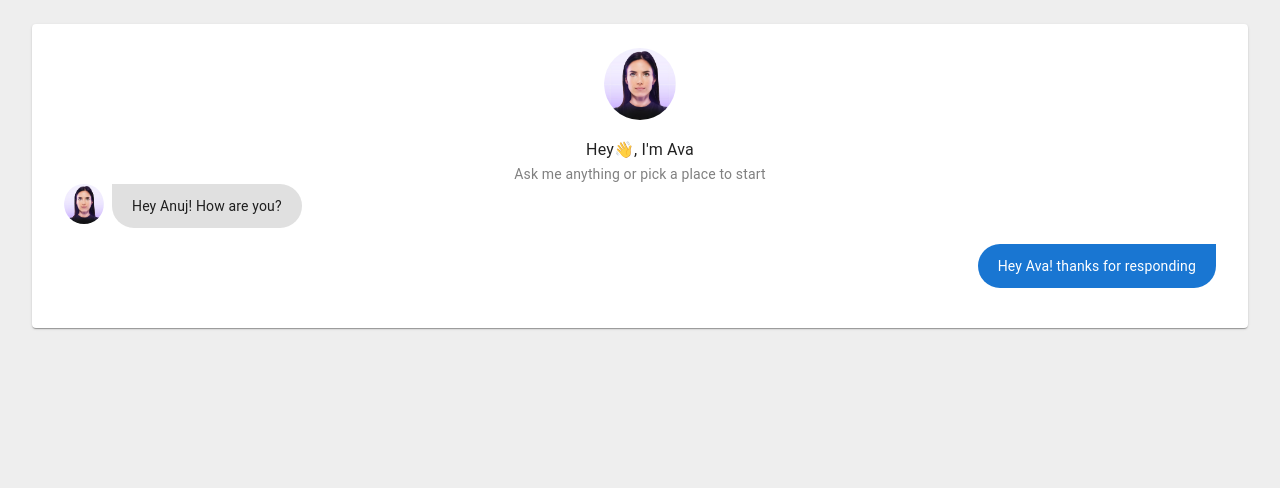
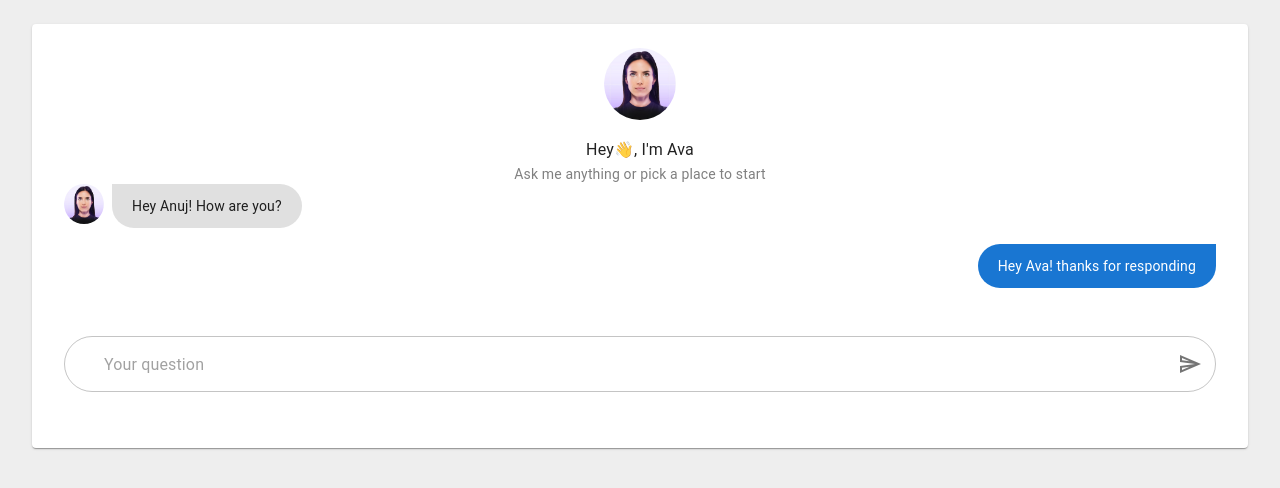
Before and after one commit to anujdecoder/chatbot, a React (Create React App) app: page / in a window 1280 px wide. Shown: the top 488 px of the page. Built offline with nearby package versions, Linux system fonts and the light colour scheme.

Commit message:
feat: input

```diff
--- a/package.json
+++ b/package.json
@@ -5,6 +5,7 @@
   "dependencies": {
     "@emotion/react": "^11.13.0",
     "@emotion/styled": "^11.13.0",
+    "@mui/icons-material": "^5.16.6",
     "@mui/material": "^5.16.6",
     "react": "^18.3.1",
     "react-dom": "^18.3.1",
--- a/src/chatbot/index.tsx
+++ b/src/chatbot/index.tsx
@@ -4,6 +4,7 @@ import Profile from '../components/Profile';
 import { StyledPaper } from './styles';
 import Received from '../components/Messages/Received';
 import Sent from '../components/Messages/Sent';
+import Input from '../components/Input';
 
 interface Props {}
 
@@ -13,6 +14,7 @@ const Chatbot: React.FC<Props> = props => {
       <Profile />
       <Received />
       <Sent />
+      <Input />
     </StyledPaper>
   );
 };
--- /dev/null
+++ b/src/components/Input/index.tsx
@@ -0,0 +1,26 @@
+import { InputAdornment, TextField } from '@mui/material';
+import React from 'react';
+import Send from '@mui/icons-material/SendOutlined';
+import { StyledInput } from './styles';
+
+interface Props {}
+
+const Input: React.FC<Props> = props => {
+  return (
+    <StyledInput
+      variant="outlined"
+      placeholder="Your question"
+      multiline
+      fullWidth
+      InputProps={{
+        endAdornment: (
+          <InputAdornment position="end">
+            <Send />
+          </InputAdornment>
+        ),
+      }}
+    />
+  );
+};
+
+export default Input;
--- /dev/null
+++ b/src/components/Input/styles.ts
@@ -0,0 +1,14 @@
+import { TextField, styled } from '@mui/material';
+
+export const StyledInput = styled(TextField)`
+  ${({ theme }) => ({
+    margin: theme.spacing(4, 0),
+  })}
+
+  .MuiInputBase-root {
+    ${({ theme }) => ({
+      borderRadius: theme.spacing(4),
+      paddingLeft: theme.spacing(5),
+    })}
+  }
+`;
```
Also changed, not shown: 1 other file (tests, documents, lock files or other folders).
